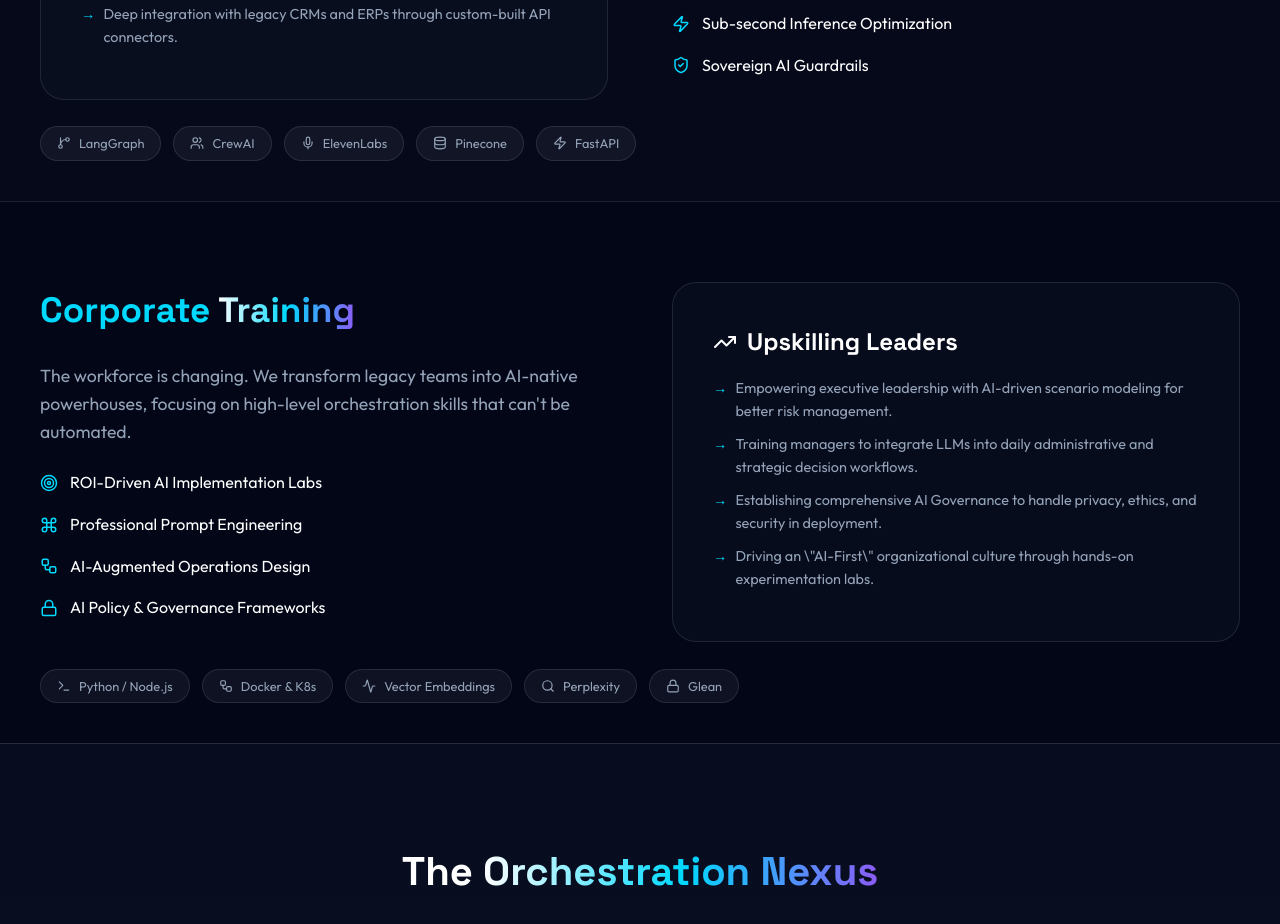
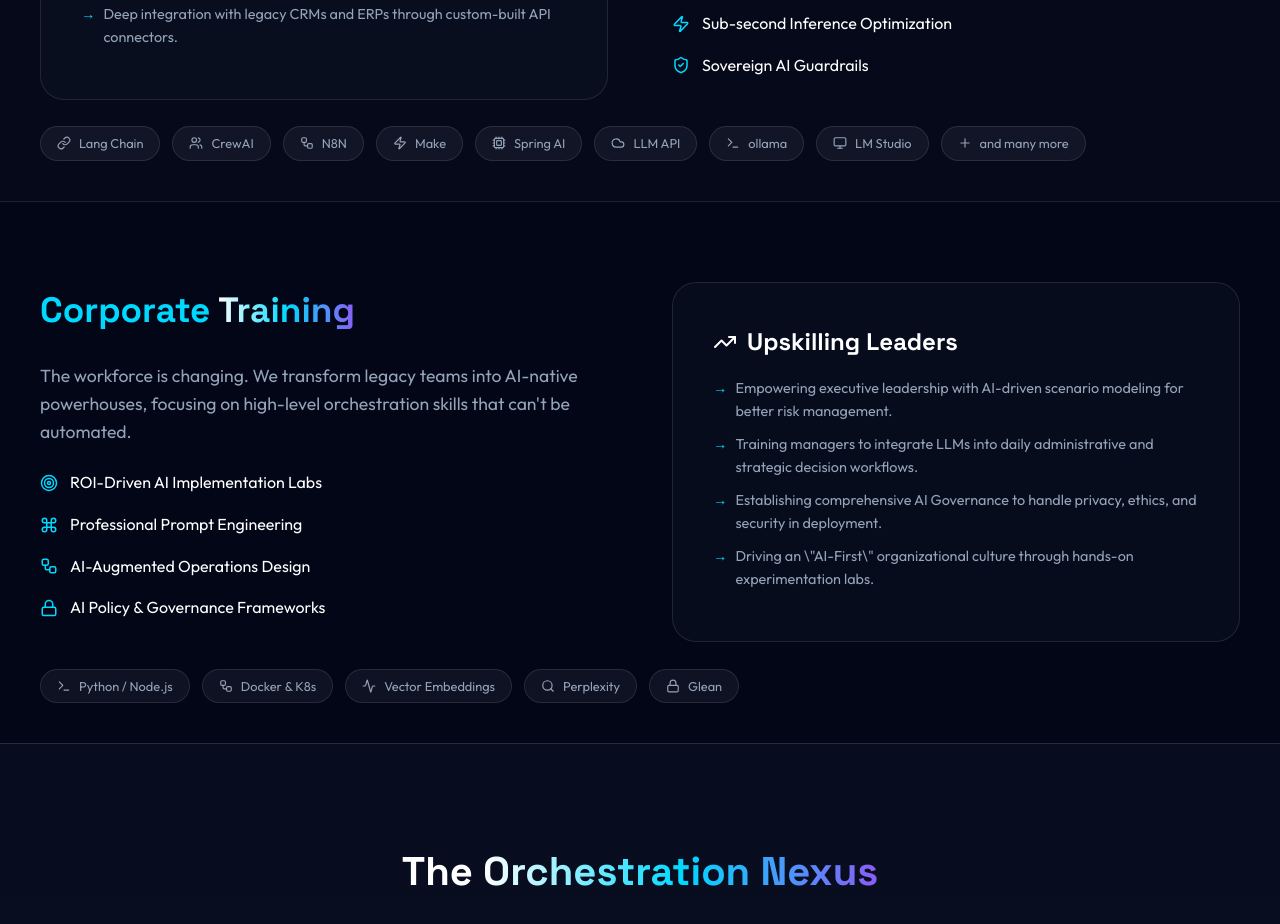
Before and after one commit to rameshbgm/belgaum.ai, a Next.js app: page / in a window 1280 px wide. Shown: the part 1980-2904 px from the top of the page. Built offline with nearby package versions, Linux system fonts and the light colour scheme; no server answers.

Commit message:
Update AI Development section tech stack

```diff
--- a/app/page.tsx
+++ b/app/page.tsx
@@ -21,7 +21,11 @@
   Lock,
   TrendingUp,
   Mail,
-  Phone
+  Phone,
+  Link,
+  Cloud,
+  Monitor,
+  Plus
 } from "lucide-react";
 import Background from "@/components/Background";
 import Chatbot from "@/components/Chatbot";
@@ -214,11 +218,15 @@
         </div>
         <div className="container reveal">
           <div className="tech-stack-preview">
-            <span className="tech-tag"><GitBranch size={14} /> LangGraph</span>
+            <span className="tech-tag"><Link size={14} /> Lang Chain</span>
             <span className="tech-tag"><Users size={14} /> CrewAI</span>
-            <span className="tech-tag"><Mic size={14} /> ElevenLabs</span>
-            <span className="tech-tag"><Database size={14} /> Pinecone</span>
-            <span className="tech-tag"><Zap size={14} /> FastAPI</span>
+            <span className="tech-tag"><Workflow size={14} /> N8N</span>
+            <span className="tech-tag"><Zap size={14} /> Make</span>
+            <span className="tech-tag"><Cpu size={14} /> Spring AI</span>
+            <span className="tech-tag"><Cloud size={14} /> LLM API</span>
+            <span className="tech-tag"><Terminal size={14} /> ollama</span>
+            <span className="tech-tag"><Monitor size={14} /> LM Studio</span>
+            <span className="tech-tag"><Plus size={14} /> and many more</span>
           </div>
         </div>
       </section>
```
